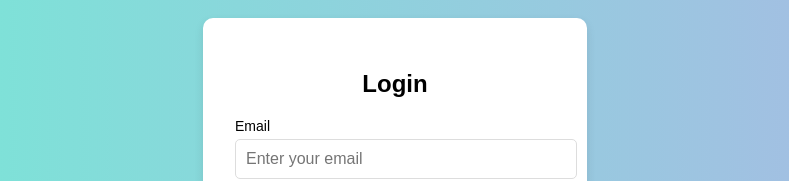
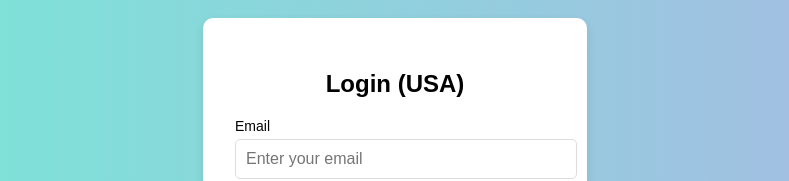
Before and after one commit to jsuresh3/login-page, a website: page index.html in a window 1280 px wide. Shown: the part 201-382 px from the top of the page, without its empty margins (245-1034 px from the left). Drawn offline with Linux system fonts and the light colour scheme.

Commit message:
Update index.html

```diff
--- a/index.html
+++ b/index.html
@@ -81,7 +81,7 @@
 <body>
 
     <div class="login-container">
-        <h2>Login</h2>
+        <h2>Login (USA)</h2>
         <form>
             <div class="input-group">
                 <label for="email">Email</label>
```
